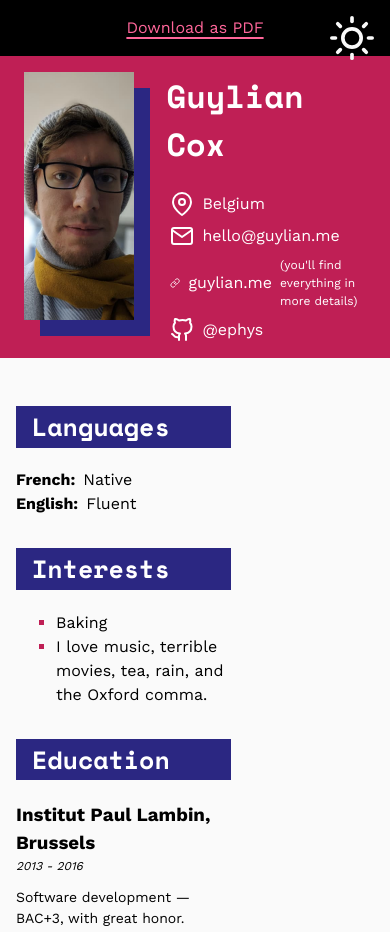
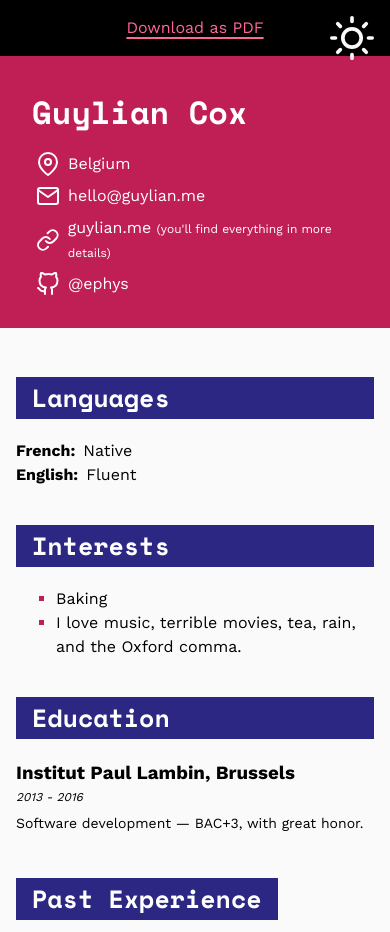
Before and after one commit to ephys/ephys.github.io, a Gatsby site: page /resume in a window 390 px wide. Shown: the top 932 px of the page. Built offline with nearby package versions, Linux system fonts and the light colour scheme; Gatsby itself is replaced by a stand-in of ours.

Commit message:
feat: cv - make responsive + add print safety margins

```diff
--- a/src/pages/resume.module.scss
+++ b/src/pages/resume.module.scss
@@ -1,5 +1,10 @@
 @use '../resources/variables' as *;
 @use 'sass:math';
+
+// px to mm assuming a device pixel ratio of 1
+@function pxToMm($px) {
+  @return $px * 25.4 * 1mm
+}
 
 $maxPageWidth: 210mm;
 
@@ -16,18 +21,24 @@
   --red: #{$red};
   --blue: #{$blue};
 
+  --safety-margin: 1cm;
+
   @media not print {
-    @media (width >= calc(#{$maxPageWidth} + 128px)) {
+    @media (min-width: calc(#{$maxPageWidth} + 128px)) {
       box-shadow: 0 3px 6px rgba(0, 0, 0, 0.16), 0 3px 6px rgba(0, 0, 0, 0.23);
-      width: #{$maxPageWidth};
+      max-width: #{$maxPageWidth};
       margin: 64px auto;
       border-radius: 4px;
       overflow: hidden;
     }
+
+    @media (max-width: 600px) {
+      --safety-margin: 16px;
+    }
   }
 
   h2 {
-    margin-top: 32px;
+    margin-top: 1cm;
     font-size: 25px;
     background: var(--blue);
     color: white;
@@ -44,17 +55,24 @@
   display: flex;
   background: $red;
   color: white;
+  padding: var(--safety-margin) var(--safety-margin) 0;
 }
 
+$asideIdealWidth: 5.5cm;
+
+$imgBottomNegMargin: 16px;
+$imgShadowOffset: 16px;
+$imgBottomOverflow: $imgBottomNegMargin + $imgShadowOffset;
+
 .picture {
-  $imgHeight: 216px + 32;
-  $imgWidth: 216px;
+  $imgHeight: 216px + 32px;
+  --shadow-offset: 16px;
 
   display: flex;
-  margin: 16px 16px -16px 24px;
+  margin: 0 16px -16px 0;
   height: $imgHeight;
+  width: $asideIdealWidth - $imgShadowOffset;
   position: relative;
-  --shadow-offset: 16px;
 
   img {
     width: 100%;
@@ -70,16 +88,23 @@
     background: var(--blue);
     height: 100%;
     width: 100%;
-    left: var(--shadow-offset);
-    top: var(--shadow-offset);
+    left: #{$imgShadowOffset};
+    top: #{$imgShadowOffset};
+  }
+}
+
+@media (max-width: 446px) {
+  .picture {
+    display: none;
+  }
+
+  .header {
+    padding: calc(var(--safety-margin) * 2) var(--safety-margin);
   }
 }
 
 .about {
-  padding: 16px;
-  display: flex;
-  flex-direction: column;
-  justify-content: center;
+  margin-left: var(--safety-margin);
 
   p {
     margin: 8px 0 0;
@@ -105,17 +130,18 @@
   font-size: 12px;
 }
 
-$maxMainWidth: calc(#{$maxPageWidth} - 32px);
+$mainHorizontalPadding: 1cm;
+$maxMainWidth: $maxPageWidth - ($mainHorizontalPadding * 2);
 
 .main {
   background: $white;
   --color: black;
   color: black;
   overflow: hidden;
-  padding: 16px;
+  padding: 0.3cm var(--safety-margin) 16px;
 }
 
-$colGap: 32px;
+$colGap: 1cm;
 
 .mainCols {
   display: flex;
@@ -124,14 +150,18 @@
 }
 
 .mainLeftCol {
-  max-width: 57mm;
+  flex: 1 0 $asideIdealWidth;
   width: 100%;
 }
 
 .mainRightCol {
   margin-left: auto;
-  max-width: 136mm;
   width: 100%;
+
+  --max-main-width: #{$maxMainWidth};
+  --col-gap: #{$colGap};
+  --aisde: #{$asideIdealWidth};
+  flex: 11000 1 #{$maxMainWidth - $colGap - $asideIdealWidth - 1cm};
 
   h2 {
     display: inline-block;
@@ -149,7 +179,7 @@
 }
 
 .expYears {
-  margin-top: 0;
+  margin: 0;
   font-style: italic;
 
   font-size: 12px;
--- a/src/pages/resume.tsx
+++ b/src/pages/resume.tsx
@@ -10,7 +10,7 @@
   return (
     <Layout>
       <p className={classNames(css.downloadPdf, 'noprint')}><TextLink to="/resume.pdf" external>Download as PDF</TextLink></p>
-      <div className={css.page}>
+      <article className={css.page}>
         <header className={css.header}>
           <div className={css.picture}>
             <img src={photo} alt="Guylian Cox" width="680" height="907" />
@@ -20,12 +20,12 @@
             <div className={css.contactInfo}>
               <p><MapPin /> Belgium</p>
               <p><Mail /> hello@guylian.me</p>
-              <p><Link /> guylian.me <span className={css.hint}>(you'll find everything in more details)</span></p>
+              <p><Link /> <span>guylian.me <span className={css.hint}>(you'll find everything in more details)</span></span></p>
               <p><GitHub /> @ephys</p>
             </div>
           </div>
         </header>
-        <main className={css.main}>
+        <div className={css.main}>
           <div className={css.mainCols}>
             <div className={css.mainLeftCol}>
               <div className={css.section}>
@@ -164,8 +164,8 @@
               </div>
             </div>
           </div>
-        </main>
-      </div>
+        </div>
+      </article>
     </Layout>
   );
 }
```
